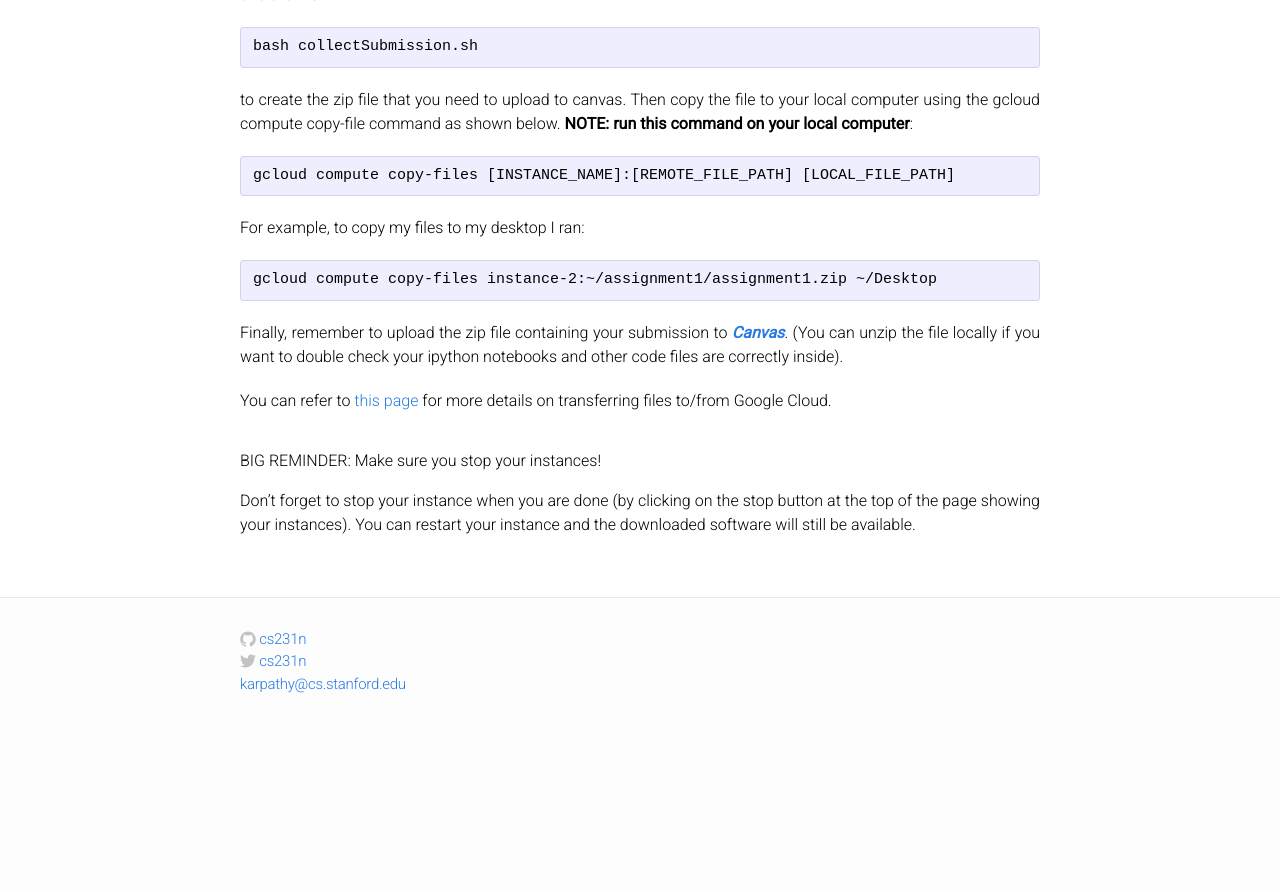
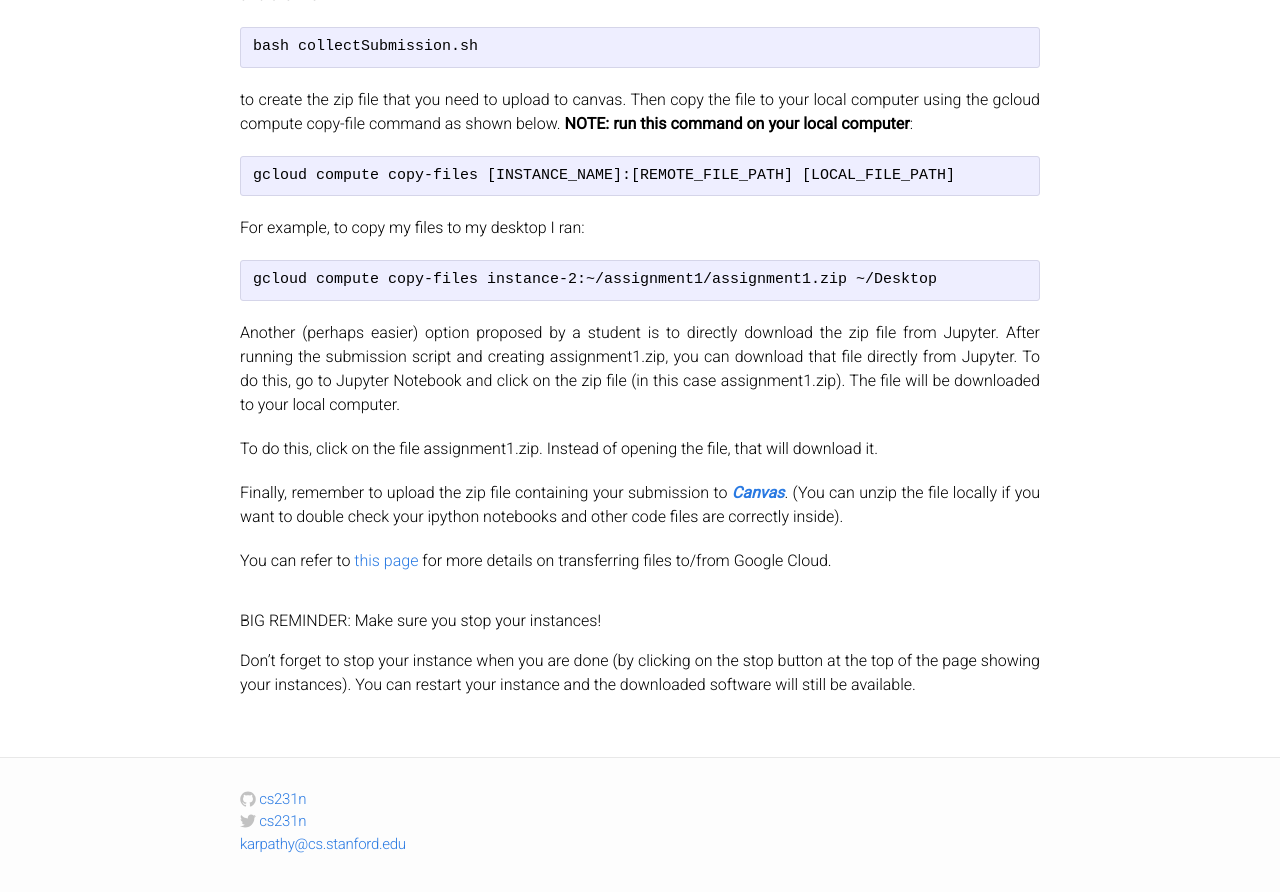
Before and after one commit to cs231n/cs231n.github.io, a Jekyll site: the page built from google_cloud_tutorial.md, in a window 1280 px wide and 900 px high, scrolled down 14314 px. Shown: the top 892 px of the window. Built offline with Jekyll 4.4.1, drawn with Linux system fonts in a browser that asks for light colours; before the commit the page ends 15054 px from its top, so only the background shows below that.

Commit message:
added student option 3

````diff
--- a/google_cloud_tutorial.md
+++ b/google_cloud_tutorial.md
@@ -255,6 +255,13 @@
 ```
 gcloud compute copy-files instance-2:~/assignment1/assignment1.zip ~/Desktop
 ```
+Another (perhaps easier) option proposed by a student is to directly download the zip file from Jupyter. After running the submission script and creating assignment1.zip, you can download that file directly from Jupyter. To do this, go to Jupyter Notebook and click on the zip file (in this case assignment1.zip). The file will be downloaded to your local computer.
+
+
+To do this, click on the file assignment1.zip. Instead of opening the file, that will download it.
+
+
+
 Finally, remember to upload the zip file containing your submission to [***Canvas***](https://canvas.stanford.edu/courses/66461). (You can unzip the file locally if you want to double check your ipython notebooks and other code files are correctly inside).
 
 You can refer to [this page](https://cloud.google.com/compute/docs/instances/transfer-files "Title") for more details on transferring files to/from Google Cloud.
````
